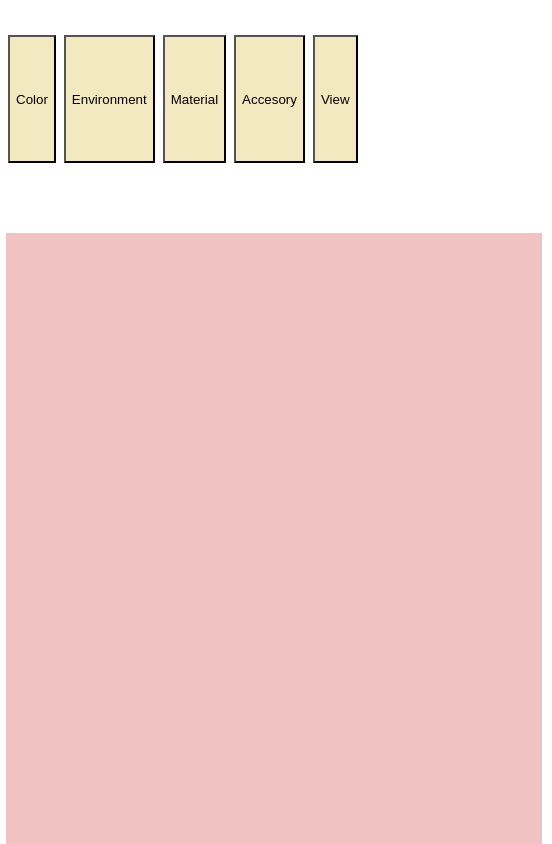
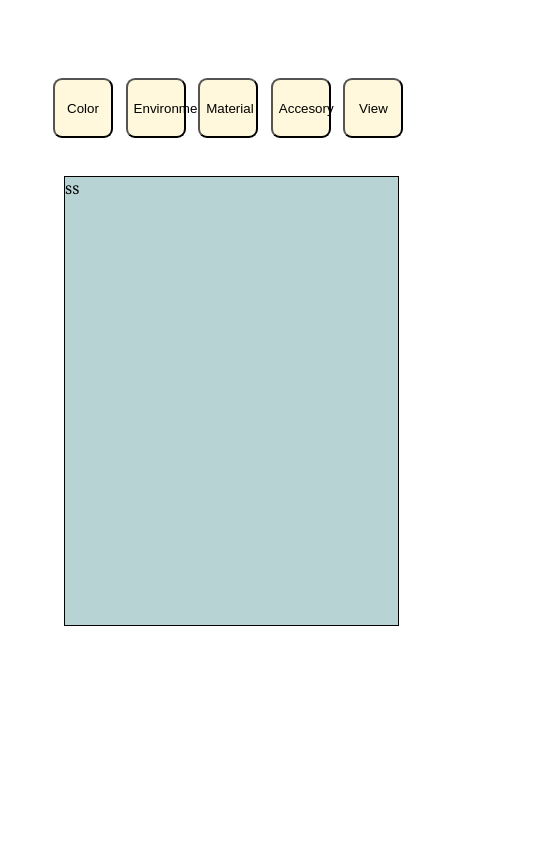
Before and after one commit to OnerBerk/Integration3d, a React (Create React App) app in the folder lightandshadow/: page / in a window 390 px wide. Shown: the top 844 px of the page, 552 px wide, since content can reach past the window. Built offline with nearby package versions, Linux system fonts and the light colour scheme.

Commit message:
delete canvas

```diff
--- a/lightandshadow/src/App.js
+++ b/lightandshadow/src/App.js
@@ -5,7 +5,7 @@ import Configurator from './component/configuration/configurator'
 
 const App = () => {
   return (
-    <div>
+    <div className='app'>
       <Configurator/>
       <MainCanvas/>
     </div>
--- a/lightandshadow/src/app.scss
+++ b/lightandshadow/src/app.scss
@@ -1,3 +1,11 @@
+$big-screen-phone:600px;
+
 div {
   text-align: center;
 }
+.app{
+  margin: auto;
+  padding:4em;
+  width: 95%;
+  height: 35em;
+}
--- a/lightandshadow/src/component/canvas/mainCanvas.js
+++ b/lightandshadow/src/component/canvas/mainCanvas.js
@@ -2,24 +2,10 @@ import React, {useRef, useEffect } from 'react'
 import styles from './mainCanvas.scss'
 
 const MainCanvas = (props) =>{
-    const canvas = useRef();
-    let ctx = null;
-
-    //initialisé le canvas
-    useEffect(() => {
-        const canvasEle = canvas.current;
-        canvasEle.width = canvasEle.clientWidth;
-        canvasEle.height = canvasEle.clientHeight;
-    //contexte du canvas
-    ctx = canvasEle.getContext("2d")
-    },[]);
-
     return (
-        <div>
-            <div className={styles.maincanv}>
-                <div className={styles.canv}>
-                    <canvas ref={canvas}></canvas>
-                </div>
+        <div className="mainCanv">
+            <div>
+                        ss
             </div>
         </div>
         )}
--- a/lightandshadow/src/component/canvas/mainCanvas.scss
+++ b/lightandshadow/src/component/canvas/mainCanvas.scss
@@ -1,30 +1,27 @@
-canvas {
-    width: 70%;
-    height: 50em;
-    background-color: #f1c2c2;
+$minimise-screen:1120px;
+$big-screen-phone:600px;
 
-    margin-right: 10px;
-    margin-top: 70px;
+
+.mainCanv {
+    display: flex;
+    float: left;
+    width: 80%;
+    height: 28em;
+    border:1px solid black;
+    background-color: rgba(95, 158, 160, 0.452);
+    margin-top:4% ;
+    margin-bottom:4% ;
+    margin-left: 0.5em;
 }
-@media (max-width: 1120px) {
-    canvas {
+
+@media (max-width: $minimise-screen) {
+    .mainCanv {
         width: 90%;
-        margin-left: 6px;
+        margin: auto;
     }
 }
 @media only screen and (max-width: 600px){
-    canvas {
-        width: 33.5em;
-        margin-left: 6px;
-    }
-    h3{
-        width: 30em;
+    .mainCanv {
+        margin:auto;
     }
 }
-.canvas {
-    width: 70%;
-    height: 50em;
-    background-color: #f1c2c2;
-    margin-bottom: 10px;
-    margin-right: 10px;
-}
--- a/lightandshadow/src/component/componentUi/button/button.js
+++ b/lightandshadow/src/component/componentUi/button/button.js
@@ -1,5 +1,5 @@
 import React from 'react'
-import './button.css'
+import './button.scss'
 
 const Button = ({ children, ...additionalStyles}) => {
     return(
--- a/lightandshadow/src/component/componentUi/button/button.css
+++ b/lightandshadow/src/component/componentUi/button/button.scss
@@ -1,29 +1,39 @@
 @import url('https://fonts.googleapis.com/css2?family=Bangers&display=swap');
 @import url('https://fonts.googleapis.com/css2?family=Abril+Fatface&display=swap');;
 
+$primary-btnColor:#a52a2a;
+$big-screen-phone:600px;
+$minimise-screen:1120px;
 
 .button{
     margin-left: auto;
     margin-right: auto;
     margin-top: 30px;
-    width: 8em;
-    height: 8em;
+    width: 7em;
+    height: 6em;
     background-color: cornsilk;
     border-radius: 15%;
     outline: none;
 }
 .button:hover{
     font-family: 'Bangers', cursive;
-    color:rgba(165, 42, 42);
+    color:$primary-btnColor
 }
+
 .button:active,.button:active,.button:focus{
     font-family: 'Bangers', cursive;
-    color: rgba(165, 42, 42);
+    color: $primary-btnColor
 
 }
 
-@media (max-width: 1080px){
+@media (max-width: $minimise-screen){
     .button{
-    margin-left: 8px;
+    margin-left: 5px;
     }
 }
+@media (max-width: $big-screen-phone){
+    .button{
+        width: 4.5em;
+        height: 4.5em;
+    }
+}
--- a/lightandshadow/src/component/configuration/color.js
+++ b/lightandshadow/src/component/configuration/color.js
@@ -2,6 +2,7 @@ import React from 'react'
 import '../../resources/variables.scss'
 
 const Color = (props) => {
+
     return<div>
            Color
     </div>
--- a/lightandshadow/src/component/configuration/configuration.scss
+++ b/lightandshadow/src/component/configuration/configuration.scss
@@ -1,46 +1,52 @@
+$minimise-screen:1120px;
+$big-screen-phone:600px;
 
 .main{
     display: flex;
     flex-direction: column;
-    margin-top:40px;
     float: left;
-    width: 10em;
-    height:48em;
-    padding-top: 35px;
 }
-@media (max-width: 1120px) {
-    .main{
-        flex-direction: row;
-        width: 34em;
-        height: 8em;
-        margin-bottom: 50px;
-        float: none;
-        margin: auto;
-    }
-}
+
 .menuColor, .menuEnvironment,.menuMaterial, .menuAccesory, .menuView{
     float: left;
-    width: 100px;
-    height: 48em;
-    margin-top: 70px;
-    margin-right: 5%;
-    background-color: rgb(227, 244, 245);
+    width: 7em;
+    height: 34em;
+    margin-top: 1em;
+    margin-left: 1em;
+    margin-right: 0.5em;
+    background-color: rgb(247, 221, 165);
     border: 2px solid black;
     border-radius: 15px;
 }
 
-@media (max-width: 1120px) {
+@media (max-width: $minimise-screen) {
+    .main{
+        flex-direction: row;
+        margin-top: 1em;
+        width: 38em;
+        height: 8em;
+    }
     .menuColor, .menuEnvironment,.menuMaterial, .menuAccesory, .menuView{
-        float: none;
-        margin: auto;
-        margin-top: 30px;
+        margin-top: 1em;
+        margin-bottom: 1em;
         width: 38em;
         height: 8em;
     }
 }
-@media only screen and (max-width: 600px) {
+@media only screen and (max-width: $big-screen-phone) {
+    .main{
+        flex-direction: row;
+        width: 98%;
+        margin: auto;
+        margin-top: -1em;
+        margin-left: -1em;
+    }
     .menuColor, .menuEnvironment,.menuMaterial, .menuAccesory, .menuView{
-        width: 34em;
-        height: 7em;
+        width:98%;
+        height: 4em;
+        margin-top: -1em;
+        margin-left: -1em;
     }
+
+
 }
--- a/lightandshadow/src/resources/variables.scss
+++ b/lightandshadow/src/resources/variables.scss
@@ -1,8 +1,9 @@
 @import url('https://fonts.googleapis.com/css2?family=Bangers&display=swap');
 @import url('https://fonts.googleapis.com/css2?family=Abril+Fatface&display=swap');;
 
-$primary-color:black;
+$primary-color:rgb(243, 233, 193);
 $textFont:'Cambria', 'Cochin','Bangers', cursive;
+$primary-btnColor:#a52a2a;
 
 
 body{
@@ -10,5 +11,5 @@ body{
 }
 button
 {
-    background-color: rgb(243, 233, 193);
+    background-color: $primary-color
 }
```
